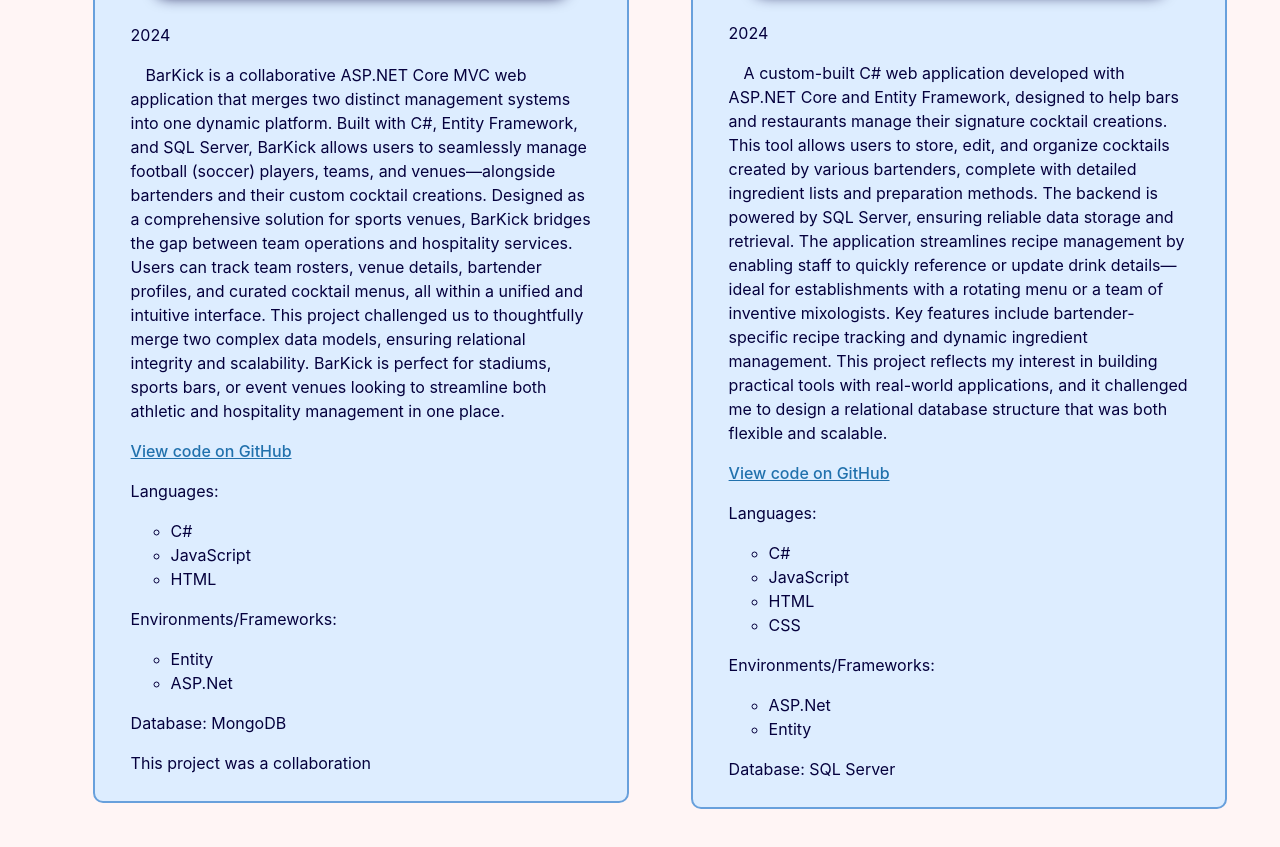
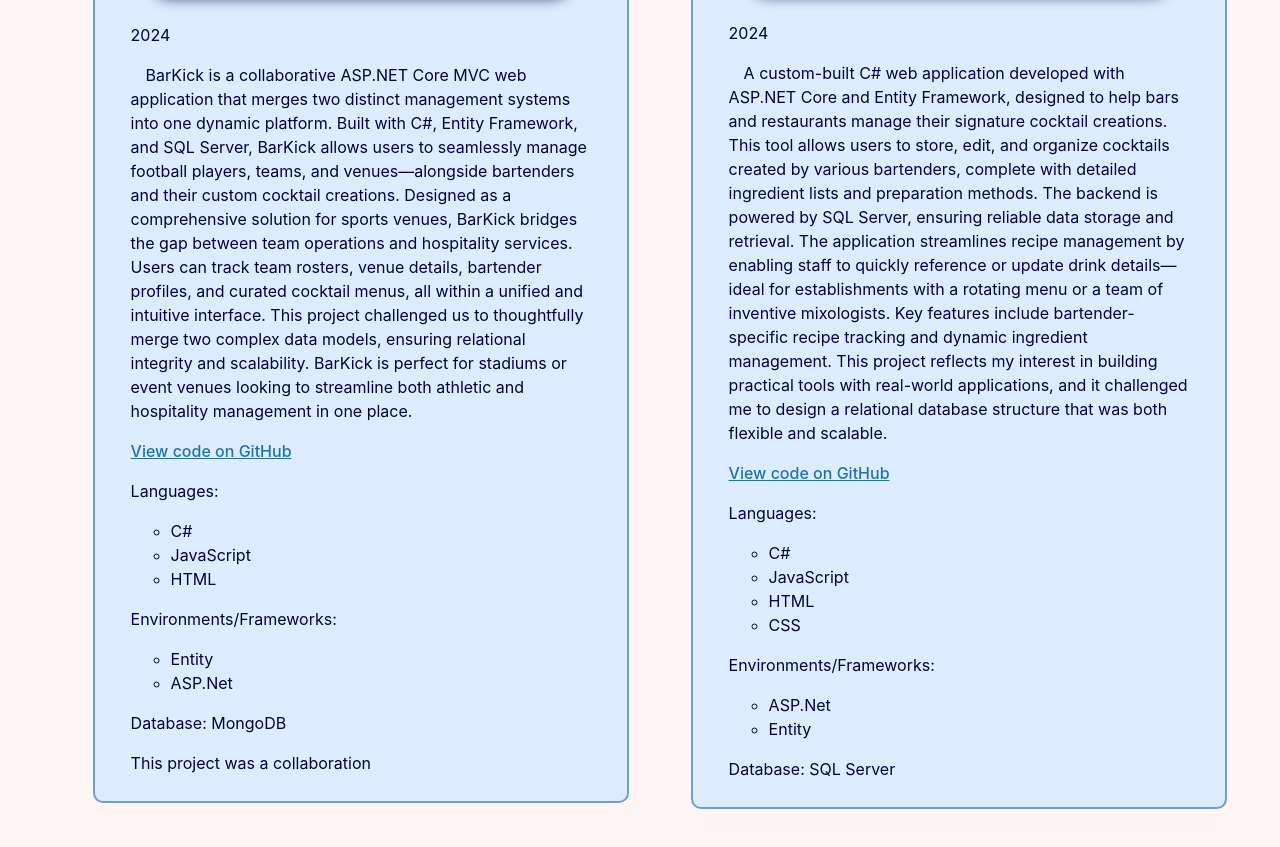
Before and after one commit to DerynBoscariol/Portfolio, a plain HTML site: page index.html in a window 1280 px wide. Shown: the part 4167-5014 px from the top of the page. Drawn offline with Linux system fonts and the light colour scheme.

Commit message:
fixed typos in descriptions

```diff
--- a/index.html
+++ b/index.html
@@ -168,7 +168,7 @@
                                 <img src="img/barKick.png" class="project-img" />
                                 <div class="info-text">
                                     <p>2024</p>
-                                    <p class="description">BarKick is a collaborative ASP.NET Core MVC web application that merges two distinct management systems into one dynamic platform. Built with C#, Entity Framework, and SQL Server, BarKick allows users to seamlessly manage football (soccer) players, teams, and venues—alongside bartenders and their custom cocktail creations. Designed as a comprehensive solution for sports venues, BarKick bridges the gap between team operations and hospitality services. Users can track team rosters, venue details, bartender profiles, and curated cocktail menus, all within a unified and intuitive interface. This project challenged us to thoughtfully merge two complex data models, ensuring relational integrity and scalability. BarKick is perfect for stadiums, sports bars, or event venues looking to streamline both athletic and hospitality management in one place.</p>
+                                    <p class="description">BarKick is a collaborative ASP.NET Core MVC web application that merges two distinct management systems into one dynamic platform. Built with C#, Entity Framework, and SQL Server, BarKick allows users to seamlessly manage football players, teams, and venues—alongside bartenders and their custom cocktail creations. Designed as a comprehensive solution for sports venues, BarKick bridges the gap between team operations and hospitality services. Users can track team rosters, venue details, bartender profiles, and curated cocktail menus, all within a unified and intuitive interface. This project challenged us to thoughtfully merge two complex data models, ensuring relational integrity and scalability. BarKick is perfect for stadiums or event venues looking to streamline both athletic and hospitality management in one place.</p>
                                     <a href="https://github.com/DerynBoscariol/BarKick" target="_blank"> View code on GitHub</a>
                                     <p>Languages:</p>
                                     <ul>
```
